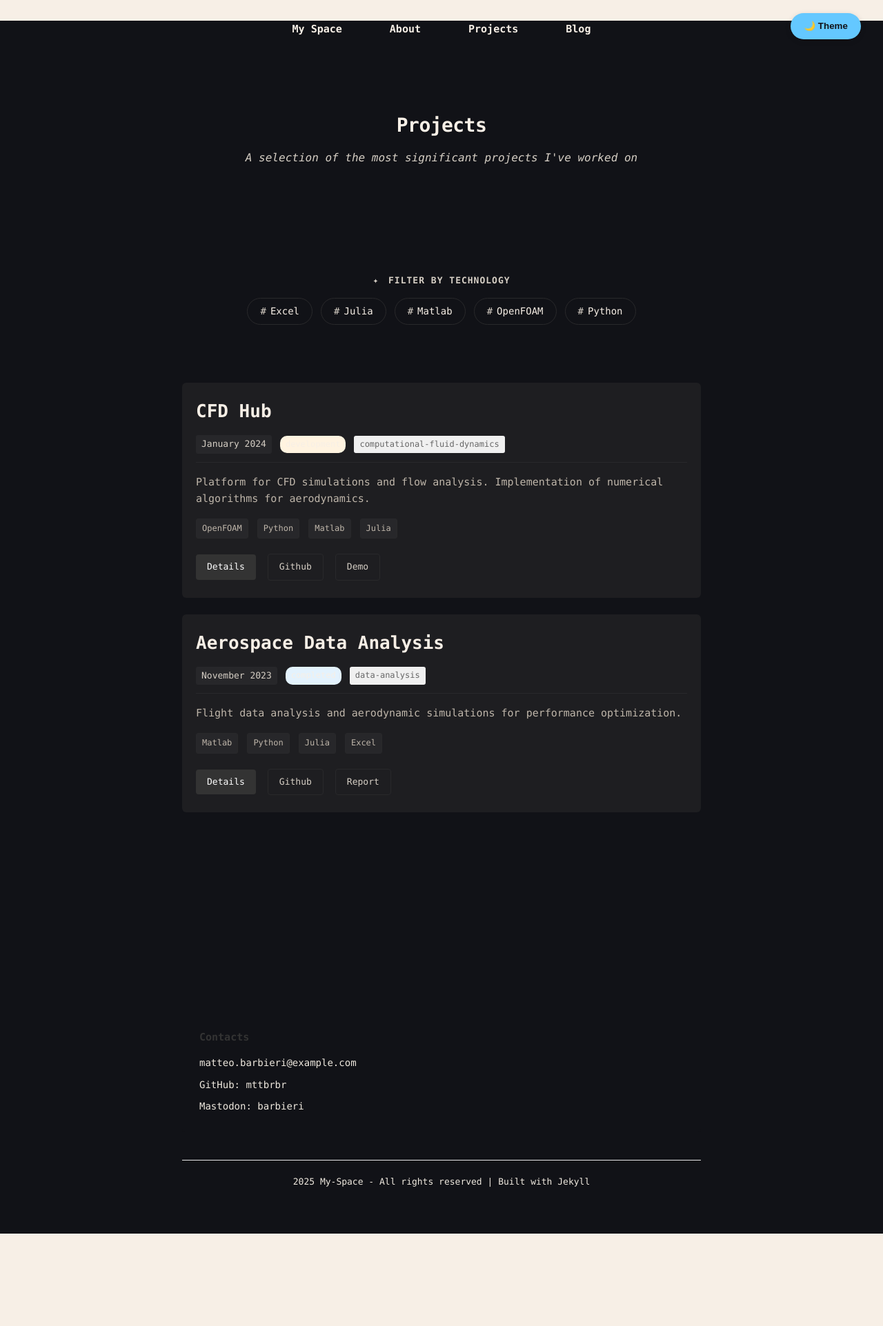
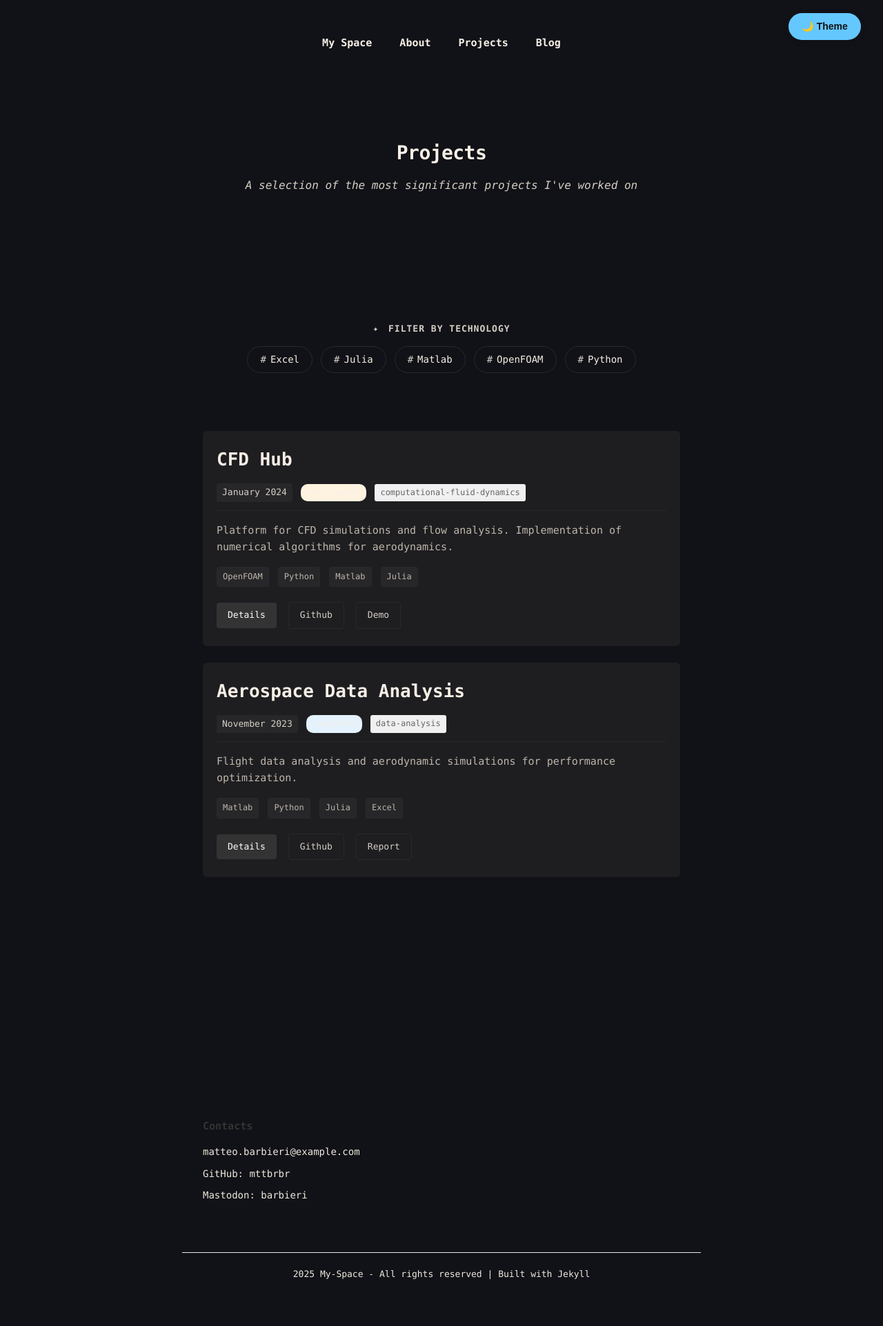
Before and after one commit to mttbrbr/mttbrbr.github.io, a Jekyll site: the page built from projects.html, in a window 1280 px wide. Shown: the whole page at 69% size. Built offline with Jekyll 4.4.1, drawn with Linux system fonts in a browser that asks for light colours; before the commit the page ends 1789 px from its top, so only the background shows below that.

Commit message:
Major responsive design improvements: fluid typography, flexible navigation, adaptive spacing, and mobile-first layout

```diff
--- a/_sass/custom.scss
+++ b/_sass/custom.scss
@@ -10,10 +10,10 @@
   min-height: 100vh;
 }
 
-// Font monospace come nello screenshot
+// Font monospace come nello screenshot con dimensioni responsive
 body {
   font-family: 'SF Mono', Monaco, 'Cascadia Code', 'Roboto Mono', Consolas, 'Courier New', monospace !important;
-  font-size: 15px;
+  font-size: clamp(14px, 2.5vw, 15px);
   line-height: 1.6;
   color: var(--text-primary) !important;
   background-color: var(--background) !important;
@@ -26,29 +26,51 @@
   padding: 0 !important;
 }
 
-// Container con più spazio e padding ottimizzato
+// Container con più spazio e padding ottimizzato e responsive
 .wrapper {
   max-width: 800px !important;
   margin: 0 auto;
-  padding: 40px 24px !important; // ridotto per togliere spazio verticale e laterale eccessivo
-}
-
-// Header super minimal con più spazio
+  padding: 40px 24px !important;
+
+  @media (max-width: 768px) {
+    padding: 30px 20px !important;
+  }
+
+  @media (max-width: 480px) {
+    padding: 20px 16px !important;
+  }
+}
+
+// Header super minimal, responsive e centrato
 .site-header {
   border: none !important;
   min-height: auto !important;
-  padding: 0 !important;
-  margin-bottom: 40px; // ridotto
+  padding: 20px 0 !important;
+  margin-bottom: 40px;
   margin-top: 0 !important;
   text-align: center;
   background-color: var(--background) !important;
   position: relative;
   width: 100%;
 
+  @media (max-width: 768px) {
+    padding: 15px 0 !important;
+    margin-bottom: 30px;
+  }
+
+  @media (max-width: 480px) {
+    padding: 10px 0 !important;
+    margin-bottom: 20px;
+  }
+
   .wrapper {
-    padding: 0 !important;
+    padding: 0 20px !important;
     max-width: none !important;
     background-color: transparent !important;
+
+    @media (max-width: 480px) {
+      padding: 0 16px !important;
+    }
   }
 
   .site-title {
@@ -69,10 +91,29 @@
   }
 }
 
-// Pulsante tema con stili corretti
+// Pulsante tema responsive
 #theme-toggle {
   background-color: var(--accent-blue) !important;
   color: var(--background) !important;
+  position: fixed !important;
+  top: 1.2rem !important;
+  right: 2rem !important;
+  z-index: 9999 !important;
+  font-size: 14px !important;
+
+  @media (max-width: 768px) {
+    top: 1rem !important;
+    right: 1rem !important;
+    padding: 0.6rem 1rem !important;
+    font-size: 13px !important;
+  }
+
+  @media (max-width: 480px) {
+    top: 0.8rem !important;
+    right: 0.8rem !important;
+    padding: 0.5rem 0.8rem !important;
+    font-size: 12px !important;
+  }
 }
 
 .site-nav {
@@ -83,6 +124,14 @@
   text-align: center;
   margin-top: 30px;
 
+  @media (max-width: 768px) {
+    margin-top: 20px;
+  }
+
+  @media (max-width: 480px) {
+    margin-top: 15px;
+  }
+
   .nav-trigger {
     display: none !important;
   }
@@ -94,21 +143,41 @@
   .trigger {
     background-color: transparent !important;
     border: none !important;
+    display: flex;
+    justify-content: center;
+    align-items: center;
+    flex-wrap: wrap;
+    gap: 40px;
+
+    @media (max-width: 768px) {
+      gap: 30px;
+    }
+
+    @media (max-width: 480px) {
+      gap: 20px;
+      flex-direction: column;
+    }
   }
 
   .page-link, a {
     color: var(--text-primary) !important;
     line-height: 1.6 !important;
-    margin: 0 60px 0 0 !important;
+    margin: 0 !important;
     font-size: 15px !important;
     font-weight: 600 !important;
     font-family: 'SF Mono', Monaco, 'Cascadia Code', 'Roboto Mono', Consolas, 'Courier New', monospace !important;
     text-decoration: none !important;
     border: none !important;
     background: none !important;
-
-    &:last-child {
-      margin-right: 0 !important;
+    transition: color 0.2s ease !important;
+
+    @media (max-width: 768px) {
+      font-size: 14px !important;
+    }
+
+    @media (max-width: 480px) {
+      font-size: 16px !important;
+      padding: 8px 0 !important;
     }
 
     &:hover {
@@ -129,28 +198,95 @@
   flex: none !important;
 }
 
-// Larghezza massima uniforme per tutte le sezioni terminal con padding ottimizzato
+// Larghezza massima uniforme per tutte le sezioni terminal con padding ottimizzato e responsive
 .terminal-section {
   max-width: 800px;
   margin: 0 auto;
-  padding: 24px 0; // meno spazio sopra/sotto nelle sezioni terminal
+  padding: 24px 0;
+
+  @media (max-width: 768px) {
+    padding: 20px 0;
+  }
+
+  @media (max-width: 480px) {
+    padding: 16px 0;
+  }
+
+  .terminal-content {
+    padding: 30px !important;
+    border-radius: 6px;
+    overflow-x: auto;
+
+    @media (max-width: 768px) {
+      padding: 24px !important;
+    }
+
+    @media (max-width: 480px) {
+      padding: 16px !important;
+      border-radius: 4px;
+    }
+  }
 }
 
 .projects-list {
   max-width: 800px;
   margin: 0 auto;
-  padding: 24px 0; // meno spazio
-}
-
-// Interspazi ottimizzati per tutti i titoli
+  padding: 24px 0;
+
+  @media (max-width: 768px) {
+    padding: 20px 0;
+  }
+
+  @media (max-width: 480px) {
+    padding: 16px 0;
+  }
+}
+
+// Interspazi ottimizzati per tutti i titoli con responsive
 h1, h2, h3, h4, h5, h6 {
-  margin-top: 30px !important; // ridotto
-  margin-bottom: 18px !important; // ridotto
+  margin-top: 30px !important;
+  margin-bottom: 18px !important;
   line-height: 1.3 !important;
+  color: var(--text-primary) !important;
+
+  @media (max-width: 768px) {
+    margin-top: 24px !important;
+    margin-bottom: 14px !important;
+  }
+
+  @media (max-width: 480px) {
+    margin-top: 20px !important;
+    margin-bottom: 12px !important;
+  }
 
   &:first-child {
     margin-top: 0 !important;
   }
+}
+
+h1 {
+  font-size: clamp(24px, 5vw, 32px) !important;
+  font-weight: 700 !important;
+}
+
+h2 {
+  font-size: clamp(20px, 4vw, 26px) !important;
+  font-weight: 600 !important;
+}
+
+h3 {
+  font-size: clamp(18px, 3.5vw, 22px) !important;
+  font-weight: 600 !important;
+}
+
+h4 {
+  font-size: clamp(16px, 3vw, 18px) !important;
+  font-weight: 600 !important;
+}
+
+h5, h6 {
+  font-size: clamp(14px, 2.5vw, 16px) !important;
+  font-weight: 600 !important;
 }
 
 // Paragrafi con spazio ottimizzato
@@ -718,8 +854,18 @@
     padding: 30px 0;
     background-color: transparent !important;
 
+    @media (max-width: 768px) {
+      margin-bottom: 60px;
+      padding: 24px 0;
+    }
+
+    @media (max-width: 480px) {
+      margin-bottom: 40px;
+      padding: 20px 0;
+    }
+
     .page-title {
-      font-size: 28px !important;
+      font-size: clamp(24px, 5vw, 28px) !important;
       font-weight: 600 !important;
       color: var(--text-primary) !important;
       margin: 0 0 15px 0 !important;
@@ -727,7 +873,7 @@
 
     .page-subtitle {
       color: var(--muted) !important;
-      font-size: 16px;
+      font-size: clamp(14px, 3vw, 16px) !important;
       margin: 0;
       font-style: italic;
       line-height: 1.5;
@@ -862,8 +1008,18 @@
     padding: 30px 0;
     background-color: transparent !important;
 
+    @media (max-width: 768px) {
+      margin-bottom: 60px;
+      padding: 24px 0;
+    }
+
+    @media (max-width: 480px) {
+      margin-bottom: 40px;
+      padding: 20px 0;
+    }
+
     .page-title {
-      font-size: 28px !important;
+      font-size: clamp(24px, 5vw, 28px) !important;
       font-weight: 600 !important;
       color: var(--text-primary) !important;
       margin: 0 0 15px 0 !important;
@@ -872,7 +1028,7 @@
 
     .page-subtitle {
       color: var(--muted) !important;
-      font-size: 16px;
+      font-size: clamp(14px, 3vw, 16px) !important;
       margin: 0;
       font-style: italic;
       line-height: 1.5;
@@ -888,8 +1044,19 @@
       margin-bottom: 30px;
       transition: all 0.3s ease;
 
+      @media (max-width: 768px) {
+        padding: 20px;
+        margin-bottom: 24px;
+      }
+
+      @media (max-width: 480px) {
+        padding: 16px;
+        margin-bottom: 20px;
+        border-radius: 4px;
+      }
+
       &:hover {
-        box-shadow: 0 4px 12px rgba(0,0,0,0.1);
+        box-shadow: 0 4px 12px var(--card-shadow);
         transform: translateY(-2px);
       }
 
@@ -900,16 +1067,21 @@
       .project-header {
         margin-bottom: 20px;
         padding-bottom: 15px;
-        border-bottom: 1px solid #f0f0f0;
+        border-bottom: 1px solid var(--border);
+
+        @media (max-width: 480px) {
+          margin-bottom: 16px;
+          padding-bottom: 12px;
+        }
 
         .project-title {
-          font-size: 26px !important;
+          font-size: clamp(20px, 4vw, 26px) !important;
           font-weight: 700 !important;
           margin: 0 0 12px 0 !important;
           line-height: 1.2;
 
           a {
-            color: #333 !important;
+            color: var(--text-primary) !important;
             text-decoration: none !important;
             transition: all 0.3s ease;
             display: block;
@@ -1132,17 +1304,27 @@
     padding: 30px 0;
     background-color: transparent !important;
 
+    @media (max-width: 768px) {
+      margin-bottom: 60px;
+      padding: 24px 0;
+    }
+
+    @media (max-width: 480px) {
+      margin-bottom: 40px;
+      padding: 20px 0;
+    }
+
     .page-title {
-      font-size: 28px !important;
+      font-size: clamp(24px, 5vw, 28px) !important;
       font-weight: 600 !important;
-      color: var(--text-primary) !important; /* sostituito */
+      color: var(--text-primary) !important;
       margin: 0 0 15px 0 !important;
       line-height: 1.2;
     }
 
     .page-subtitle {
-      color: var(--muted) !important; /* sostituito */
-      font-size: 16px;
+      color: var(--muted) !important;
+      font-size: clamp(14px, 3vw, 16px) !important;
       margin: 0;
       font-style: italic;
       line-height: 1.5;
```
